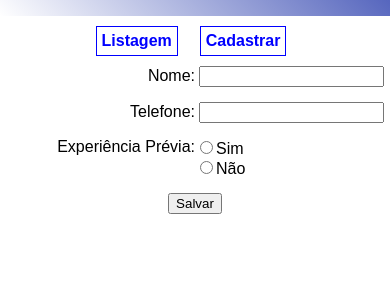
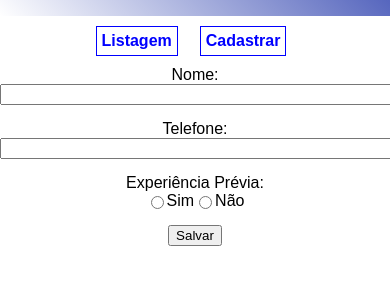
Before and after one commit to EdisonJuniorDesigner/projeto-guiado-newtab, a plain HTML site: page src/form.html in a window 390 px wide. Shown: the part 56-340 px from the top of the page. Drawn offline with Linux system fonts and the light colour scheme.

Commit message:
mais algumas configurações de css

```diff
--- a/assets/css/form.css
+++ b/assets/css/form.css
@@ -18,3 +18,29 @@
 .formulario .linha-formulario {
     margin-bottom: 15px;
 }
+
+.xp-line div {
+    display:inline-block;
+    width: 40%;
+}
+
+@media screen and (max-width: 419px) {
+    .formulario input[type="text"] {
+        width: 100%;
+    }
+
+    .formulario .label-grande {
+        width: 100%;
+        text-align: center;
+    }
+
+    .xp-line {
+        flex-direction: column;
+    }
+
+    .xp-line div {
+        display: flex;
+        width: 100%;
+        justify-content: center;
+    }
+}
--- a/src/form.html
+++ b/src/form.html
@@ -22,11 +22,11 @@
                 </div>
                 <div class="linha-formulario">
                     <label class="label-grande" for="phone">Telefone:</label>
-                    <input name="phone" id="phone" required type="tel">
+                    <input name="phone" id="phone" required type="text">
                 </div>
-                <div class="linha-formulario" style="display: flex;">
+                <div class="linha-formulario xp-line" style="display: flex;">
                     <label class="label-grande">Experiência Prévia:</label>
-                    <div style="display:inline-block; width: 40%;">
+                    <div>
                         <input type="radio" name="xp" id="xp-yes"><label for="xp-yes">Sim</label>
                         <br>
                         <input type="radio" name="xp" id="xp-no"><label for="xp-no">Não</label>
```
